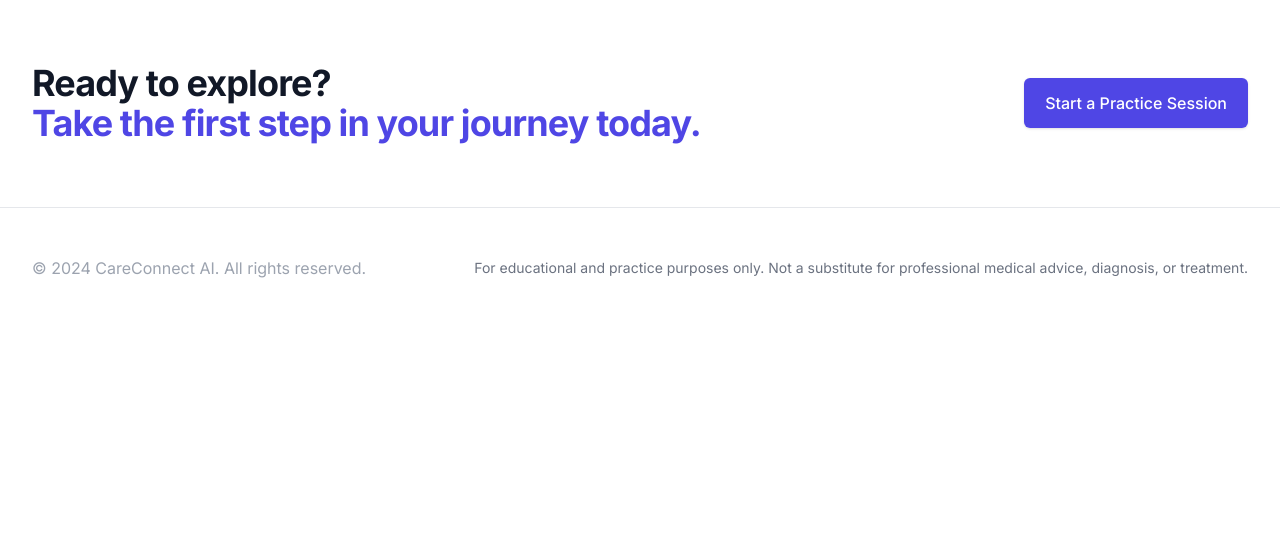
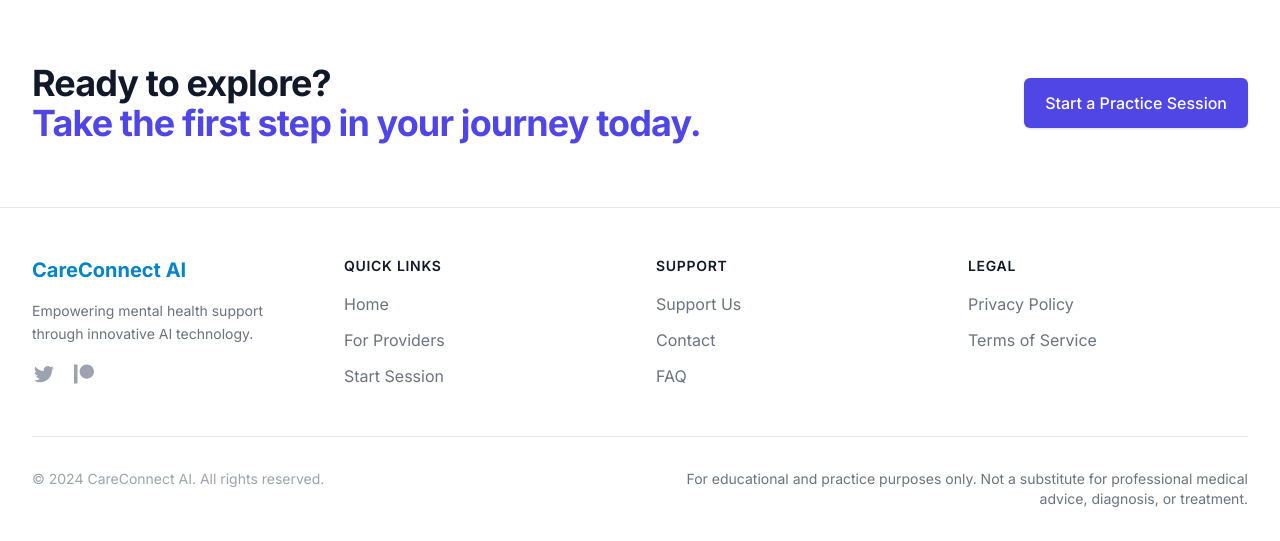
Before and after one commit to CardSorting/untitled-folder-17, a Flask app: page / in a window 1280 px wide. Shown: the part 1724-2265 px from the top of the page. Before the commit the page ends 2002 px from the top, so only its background shows below. Run offline with Flask 3, Linux system fonts and the light colour scheme; some libraries are stand-ins or nearby versions.

Commit message:
footerfix

```diff
--- a/flaskapp/templates/base.html
+++ b/flaskapp/templates/base.html
@@ -132,16 +132,89 @@
 
     <!-- Footer -->
     <footer class="bg-white mt-auto border-t border-gray-200">
-        <div class="max-w-7xl mx-auto py-12 px-4 sm:px-6 md:flex md:items-center md:justify-between lg:px-8">
-            <div class="flex justify-center space-x-6 md:order-2">
-                <p class="text-center text-sm text-gray-500">
-                    For educational and practice purposes only. Not a substitute for professional medical advice, diagnosis, or treatment.
-                </p>
+        <div class="max-w-7xl mx-auto pt-12 pb-8 px-4 sm:px-6 lg:px-8">
+            <div class="grid grid-cols-1 md:grid-cols-4 gap-8">
+                <!-- Brand Section -->
+                <div class="col-span-1">
+                    <div class="flex flex-col items-start">
+                        <span class="text-xl font-bold text-primary-600">CareConnect AI</span>
+                        <p class="mt-4 text-sm text-gray-500 leading-relaxed">
+                            Empowering mental health support through innovative AI technology.
+                        </p>
+                        <!-- Social Links -->
+                        <div class="mt-4 flex space-x-4">
+                            <a href="#" class="text-gray-400 hover:text-primary-500 transition-colors duration-200">
+                                <span class="sr-only">Twitter</span>
+                                <svg class="h-6 w-6" fill="currentColor" viewBox="0 0 24 24">
+                                    <path d="M8.29 20.251c7.547 0 11.675-6.253 11.675-11.675 0-.178 0-.355-.012-.53A8.348 8.348 0 0022 5.92a8.19 8.19 0 01-2.357.646 4.118 4.118 0 001.804-2.27 8.224 8.224 0 01-2.605.996 4.107 4.107 0 00-6.993 3.743 11.65 11.65 0 01-8.457-4.287 4.106 4.106 0 001.27 5.477A4.072 4.072 0 012.8 9.713v.052a4.105 4.105 0 003.292 4.022 4.095 4.095 0 01-1.853.07 4.108 4.108 0 003.834 2.85A8.233 8.233 0 012 18.407a11.616 11.616 0 006.29 1.84"/>
+                                </svg>
+                            </a>
+                            <a href="https://patreon.com/matrixmingle" class="text-gray-400 hover:text-primary-500 transition-colors duration-200">
+                                <span class="sr-only">Patreon</span>
+                                <svg class="h-6 w-6" fill="currentColor" viewBox="0 0 24 24">
+                                    <path d="M14.82 2.41c3.96 0 7.18 3.24 7.18 7.21 0 3.96-3.22 7.18-7.18 7.18-3.97 0-7.21-3.22-7.21-7.18 0-3.97 3.24-7.21 7.21-7.21M2 21.6h3.5V2.41H2V21.6z"/>
+                                </svg>
+                            </a>
+                        </div>
+                    </div>
+                </div>
+
+                <!-- Quick Links -->
+                <div class="col-span-1">
+                    <h3 class="text-sm font-semibold text-gray-900 tracking-wider uppercase">Quick Links</h3>
+                    <ul class="mt-4 space-y-3">
+                        <li>
+                            <a href="{{ url_for('main.home') }}" class="text-base text-gray-500 hover:text-primary-500 transition-colors duration-200">Home</a>
+                        </li>
+                        <li>
+                            <a href="{{ url_for('main.providers') }}" class="text-base text-gray-500 hover:text-primary-500 transition-colors duration-200">For Providers</a>
+                        </li>
+                        <li>
+                            <a href="{{ url_for('companion.companion') }}" class="text-base text-gray-500 hover:text-primary-500 transition-colors duration-200">Start Session</a>
+                        </li>
+                    </ul>
+                </div>
+
+                <!-- Support -->
+                <div class="col-span-1">
+                    <h3 class="text-sm font-semibold text-gray-900 tracking-wider uppercase">Support</h3>
+                    <ul class="mt-4 space-y-3">
+                        <li>
+                            <a href="https://patreon.com/matrixmingle" class="text-base text-gray-500 hover:text-primary-500 transition-colors duration-200">Support Us</a>
+                        </li>
+                        <li>
+                            <a href="#" class="text-base text-gray-500 hover:text-primary-500 transition-colors duration-200">Contact</a>
+                        </li>
+                        <li>
+                            <a href="#" class="text-base text-gray-500 hover:text-primary-500 transition-colors duration-200">FAQ</a>
+                        </li>
+                    </ul>
+                </div>
+
+                <!-- Legal -->
+                <div class="col-span-1">
+                    <h3 class="text-sm font-semibold text-gray-900 tracking-wider uppercase">Legal</h3>
+                    <ul class="mt-4 space-y-3">
+                        <li>
+                            <a href="#" class="text-base text-gray-500 hover:text-primary-500 transition-colors duration-200">Privacy Policy</a>
+                        </li>
+                        <li>
+                            <a href="#" class="text-base text-gray-500 hover:text-primary-500 transition-colors duration-200">Terms of Service</a>
+                        </li>
+                    </ul>
+                </div>
             </div>
-            <div class="mt-8 md:mt-0 md:order-1">
-                <p class="text-center text-base text-gray-400">
-                    &copy; {{ now.year }} CareConnect AI. All rights reserved.
-                </p>
+
+            <!-- Bottom Section -->
+            <div class="mt-12 pt-8 border-t border-gray-200">
+                <div class="grid grid-cols-1 md:grid-cols-2 gap-4">
+                    <p class="text-sm text-gray-400">
+                        &copy; {{ now.year }} CareConnect AI. All rights reserved.
+                    </p>
+                    <p class="text-sm text-gray-500 md:text-right">
+                        For educational and practice purposes only. Not a substitute for professional medical advice, diagnosis, or treatment.
+                    </p>
+                </div>
             </div>
         </div>
     </footer>
```
